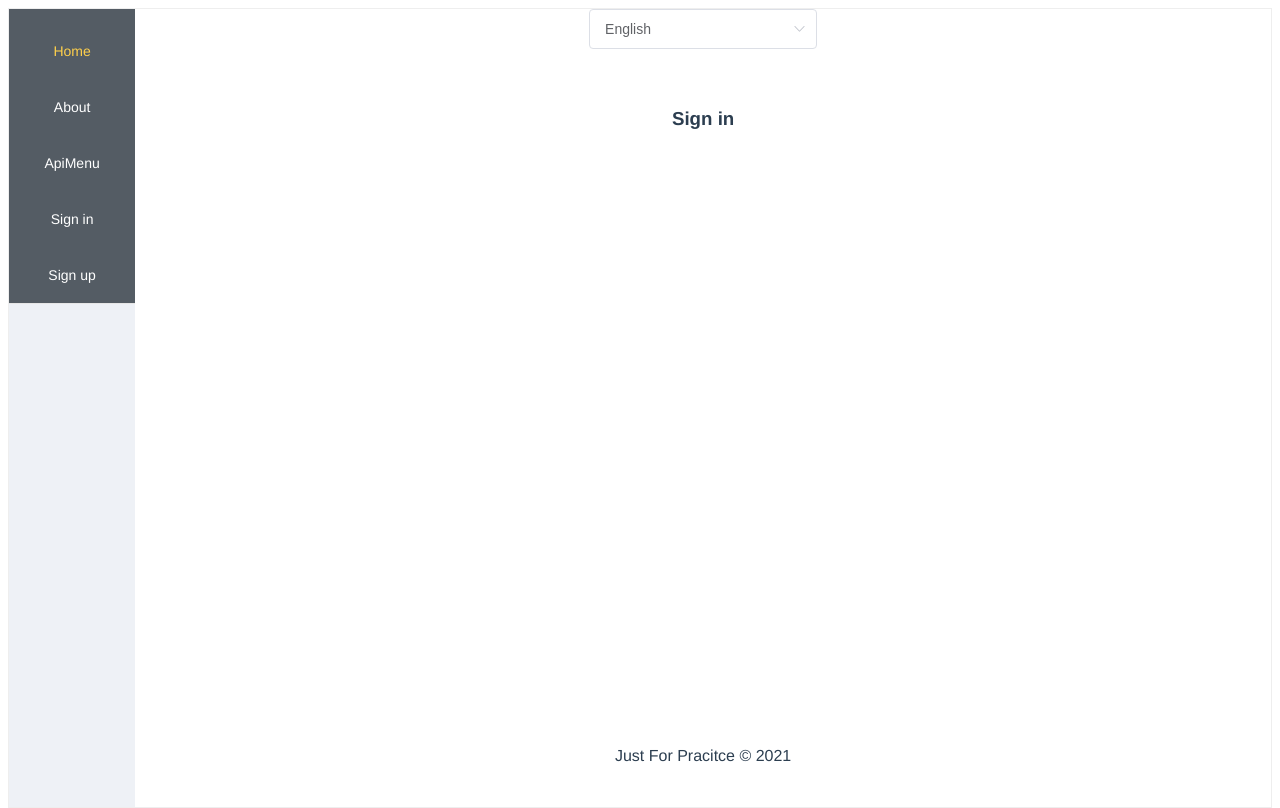
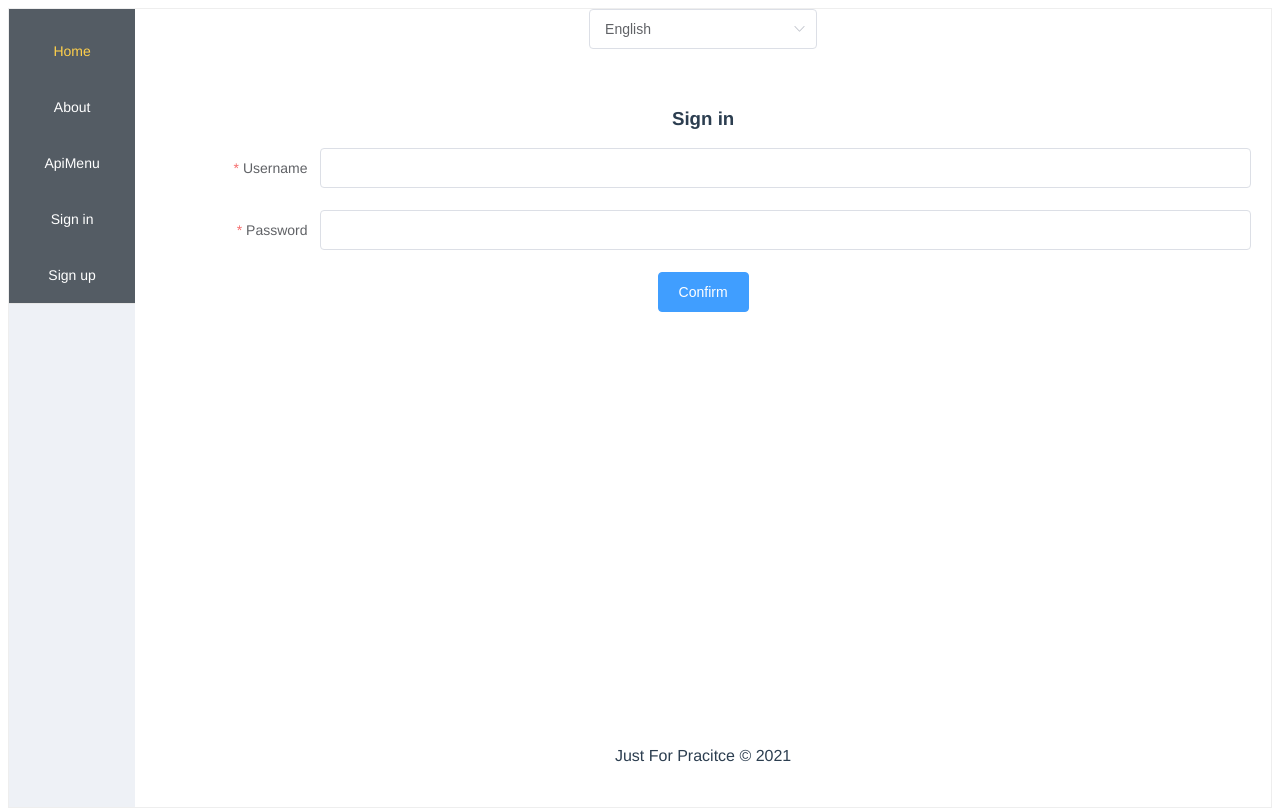
Before and after one commit to soranolan/hello-vue-app, a Vue app: page /F01001 in a window 1280 px wide. Built offline with nearby package versions, Linux system fonts and the light colour scheme.

Commit message:
add sign in.

```diff
--- a/src/views/F01001.vue
+++ b/src/views/F01001.vue
@@ -1,5 +1,99 @@
 <template>
   <div class="signin">
     <h1>{{ $t("F01001.hello") }}</h1>
+    <el-form
+      :model="signinForm"
+      :rules="rules"
+      ref="signinRef"
+      label-width="15%"
+    >
+      <el-form-item :label="$t('user.username')" prop="username">
+        <el-input v-model="signinForm.username"></el-input>
+      </el-form-item>
+      <el-form-item :label="$t('user.password')" prop="password">
+        <el-input v-model="signinForm.password" show-password></el-input>
+      </el-form-item>
+    </el-form>
+    <el-button type="primary" @click="valid">{{
+      $t("button.confirm")
+    }}</el-button>
   </div>
 </template>
+
+<script>
+import axios from "axios";
+
+export default {
+  data() {
+    return {
+      signinForm: {
+        username: "",
+        password: "",
+      },
+      ElLoadingConfig: {
+        target: ".signin",
+      },
+      rules: {
+        username: [
+          {
+            required: true,
+            trigger: "blur",
+            message: this.$t("rules.required"),
+          },
+          { max: 24, trigger: "blur", message: this.$t("rules.max24") },
+          {
+            pattern: new RegExp(/^[a-zA-Z0-9]*$/),
+            trigger: "blur",
+            message: this.$t("rules.alphanumeric"),
+          },
+        ],
+        password: [
+          {
+            required: true,
+            trigger: "blur",
+            message: this.$t("rules.required"),
+          },
+          { max: 24, trigger: "blur", message: this.$t("rules.max24") },
+        ],
+      },
+    };
+  },
+  methods: {
+    valid() {
+      this.$refs["signinRef"].validate((valid) => {
+        if (!valid) {
+          return false;
+        }
+        this.signin();
+      });
+    },
+    signin() {
+      let superThis = this;
+      let loadingInstance = superThis.$loading(superThis.ElLoadingConfig);
+      let username = superThis.signinForm.username;
+      axios
+        .post("/signin/" + username, {
+          username: username,
+          password: superThis.signinForm.password,
+        })
+        .then(function (response) {
+          if (response.data.isMatch) {
+            superThis.$router.push("F02001");
+            superThis.$store.commit("setActiveUri", "/F02001");
+            superThis.$store.commit("setToken", response.data.token);
+            superThis.$message.success(superThis.$t("signin.success"));
+            return;
+          }
+          superThis.$message.error(superThis.$t("signin.failed"));
+        })
+        .catch(function (error) {
+          console.log(error);
+          superThis.$message.error(superThis.$t("message.error"));
+        })
+        .finally(function () {
+          loadingInstance.close();
+        });
+    },
+  },
+};
+</script>
```
